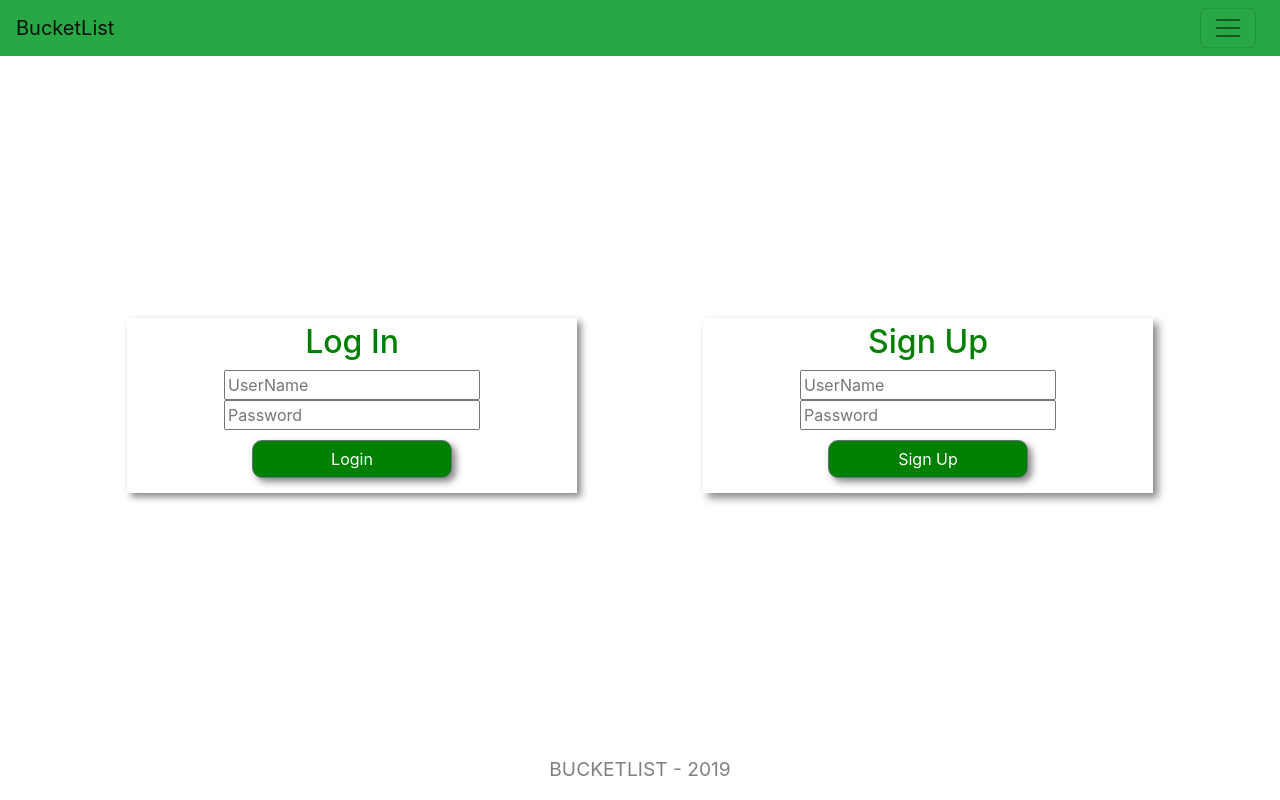
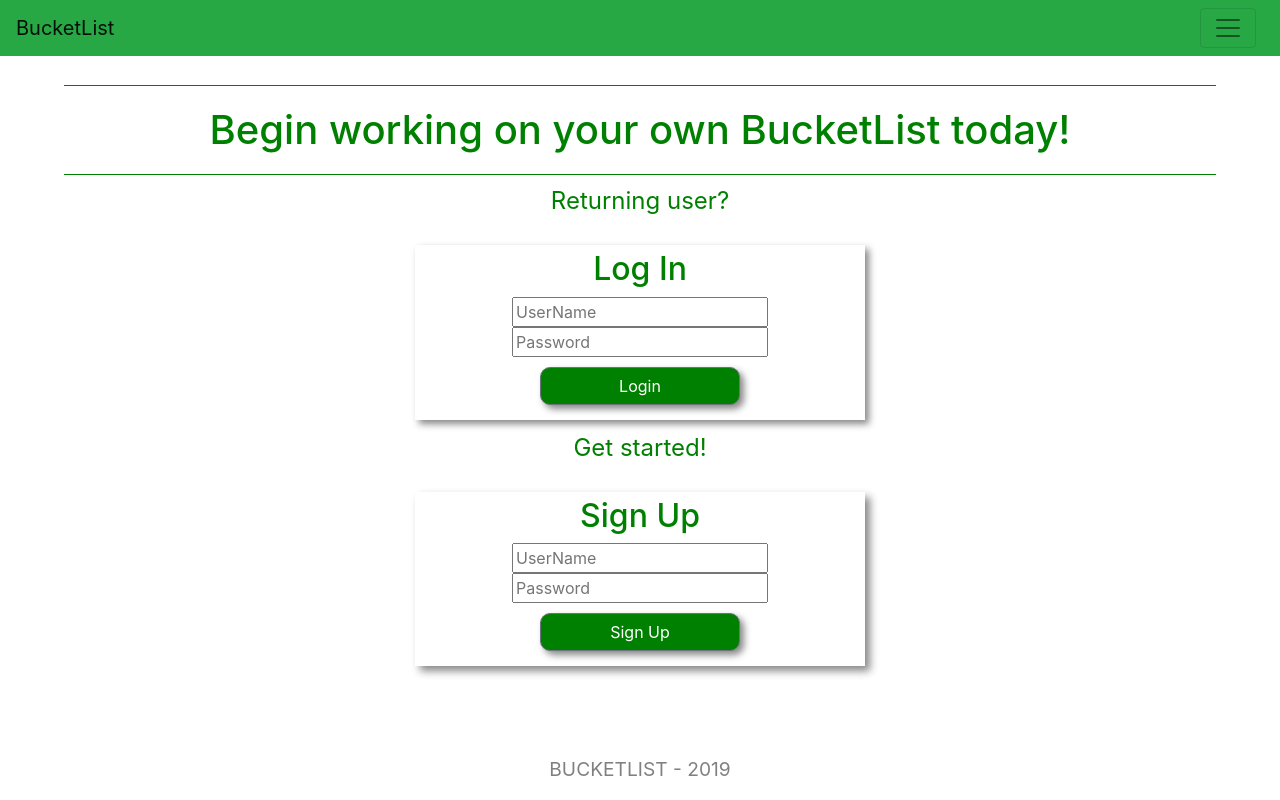
Before and after one commit to Bucket-List-BW-PTCT/frontend, a React (Create React App) app: page / in a window 1280 px wide. Built offline with nearby package versions, Linux system fonts and the light colour scheme.

Commit message:
added some styling updated password type on sign up, moved bucket add to top of page

```diff
--- a/src/App.css
+++ b/src/App.css
@@ -63,6 +63,7 @@
 .signin-signup {
   margin: auto;
   display: flex;
+  flex-direction: column;
   max-width: 90vw;
   justify-content: space-around;
 }
--- a/src/components/HomePage.js
+++ b/src/components/HomePage.js
@@ -1,6 +1,7 @@
 import React, { useEffect } from "react";
 import { connect } from "react-redux";
 import { setLoggedIn } from "../actions/auth";
+import styled from "styled-components";
 // import BucketCard from '../components/Buckets/BucketCard';
 import BucketAdd from "../components/Buckets/BucketAdd";
 import Signin from "../components/Signin";
@@ -27,7 +28,12 @@ function HomePage(props) {
         </div>
       ) : (
         <div className="signin-signup">
+          <StyledHeader>
+            Begin working on your own BucketList today!
+          </StyledHeader>
+          <StyledP>Returning user?</StyledP>
           <Signin />
+          <StyledP>Get started!</StyledP>
           <Signup />
         </div>
       )}
@@ -48,3 +54,17 @@ const mapDispatchToProps = {
 };
 
 export default connect(mapStateToProps, mapDispatchToProps)(HomePage);
+
+const StyledP = styled.p`
+  color: green;
+  font-size: 1.5rem;
+`;
+
+const StyledHeader = styled.h2`
+  color: green;
+  font-size: 2.5rem;
+  border-bottom: 1px solid green;
+  border-top: 1px solid green;
+  padding: 20px;
+  margin-top: -50px;
+`;
--- a/src/components/Signup.js
+++ b/src/components/Signup.js
@@ -69,7 +69,7 @@ function Registration(props) {
             <div className="ui fluid input">
               <input
                 name="password"
-                type="text"
+                type="password"
                 value={form.password}
                 onChange={handleChanges}
                 placeholder="Password"
```
